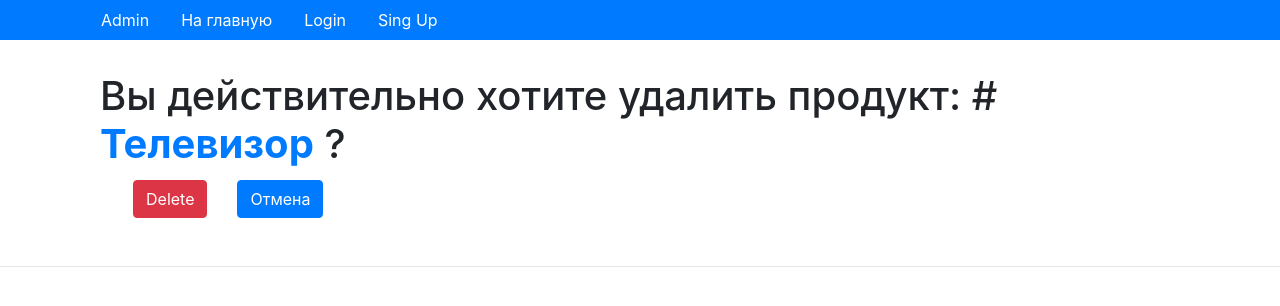
After one commit to Illarionov81/python_group_5_homework_exam_8_Alexander_Illarionov, a Django app: page /product/1/delete/ in a window 1280 px wide. The commit adds this page. Shown: the top 306 px of the page. Run offline with Django 3.2, Linux system fonts and the light colour scheme; data comes from the database, SQL or seed files in the repository; some libraries are stand-ins or nearby versions.

Commit message:
добавлен страница удаления товара

```diff
--- a/source/main/urls.py
+++ b/source/main/urls.py
@@ -18,7 +18,7 @@ from django.urls import path, include
 from django.conf import settings
 from django.conf.urls.static import static
 
-from webapp.views import ProductsView, OneProductView, ProductCreateView, ProductUpdateView
+from webapp.views import ProductsView, OneProductView, ProductCreateView, ProductUpdateView, ProductDeleteView
 
 urlpatterns = [
     path('admin/', admin.site.urls),
@@ -29,5 +29,6 @@ urlpatterns = [
     path('product/<int:pk>/', OneProductView.as_view(), name='product_view'),
     path('product/add/', ProductCreateView.as_view(), name='product_create_view'),
     path('product/<int:pk>/update/', ProductUpdateView.as_view(), name='product_update'),
+    path('product/<int:pk>/delete/', ProductDeleteView.as_view(), name='product_delete'),
 
 ] + static(settings.MEDIA_URL, document_root=settings.MEDIA_ROOT)
--- /dev/null
+++ b/source/webapp/templates/product/product_delete.html
@@ -0,0 +1,29 @@
+{% extends "base.html" %}
+
+{% block title %}Удаление продукта{% endblock %}
+
+{% block menu %}
+        <a class="text-white text-center px-3"  href="{% url 'product_view' product.pk %}" >Просмотр</a>
+{% endblock %}
+
+{% block contant %}
+    <div class="coL col-lg-12 mt-5">
+        <h1 class="pt-4">Вы действительно хотите удалить продукт: # <b class="text-primary">{{ product.name }}</b> ?</h1>
+    </div>
+    <div class="row">
+        <form method="POST" action="{% url "product_delete" product.pk %}" class="text-center">
+            {% csrf_token %}
+        <div class="coL col-lg-3 ml-5 mt-1">
+            <a href="{% url 'product_delete' product.pk %}" >
+                <button type="submit"  class="btn btn-danger">Delete</button>
+            </a>
+        </div>
+        </form>
+        <div class="coL col-lg-3  mt-1">
+            <a href="{% url 'product_view' product.pk %}" >
+                <button type="submit"  class="btn btn-primary">Отмена</button>
+            </a>
+        </div>
+    </div>
+
+{% endblock %}
--- a/source/webapp/templates/product/product_view.html
+++ b/source/webapp/templates/product/product_view.html
@@ -17,7 +17,7 @@
             <a href="{% url 'product_update' product.pk %}" ><button type="button"  class="btn btn-success">Update</button></a>
 {#            {% endif %}#}
 {#            {% if perms.webapp.delete_project and request.user in users %}#}
-{#            <a href="{% url 'product_delete' project.pk %}" ><button type="button"  class="btn btn-danger">Delete. </button></a>#}
+            <a href="{% url 'product_delete' product.pk %}" ><button type="button"  class="btn btn-danger">Delete. </button></a>
 {#            {% endif %}#}
         </b></h1>
         <h3> Наименование: <b class="text-primary"> {{ product.name }}</b></h3>
--- a/source/webapp/templates/product/products_view.html
+++ b/source/webapp/templates/product/products_view.html
@@ -32,9 +32,9 @@
                 </div>
 {#                {% endif %}#}
 {#                {% if perms.webapp.delete_product %}#}
-{#                <div class="coL col-lg-3 mt-4">#}
-{#                    <a href="{% url 'product_delete' product.pk %}" ><button type="button"  class="btn btn-danger">Delete</button></a>#}
-{#                </div>#}
+                <div class="coL col-lg-3 mt-4">
+                    <a href="{% url 'product_delete' product.pk %}" ><button type="button"  class="btn btn-danger">Delete</button></a>
+                </div>
 {#                {% endif %}#}
                 <div class="coL col-lg-3 mt-4">
                     <a href="{% url 'product_view' product.pk %}" ><button type="button"  class="btn btn-warning"> View </button></a>
--- a/source/webapp/views/product_view.py
+++ b/source/webapp/views/product_view.py
@@ -62,3 +62,11 @@ class ProductUpdateView(UpdateView):
 
     def get_success_url(self):
         return reverse('product_view', kwargs={'pk': self.object.pk})
+
+
+# PermissionRequiredMixin,
+class ProductDeleteView(DeleteView):
+    model = Product
+    template_name = 'product/product_delete.html'
+    success_url = reverse_lazy('products')
+    # permission_required = 'webapp.delete_product'
```
